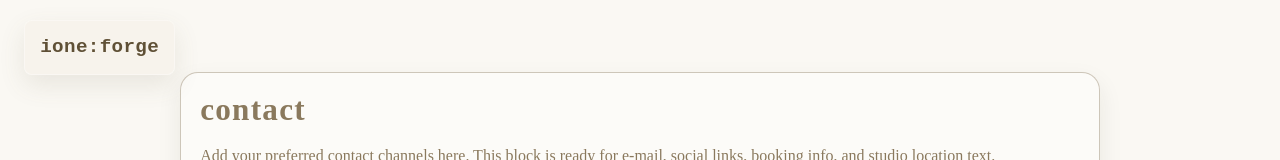
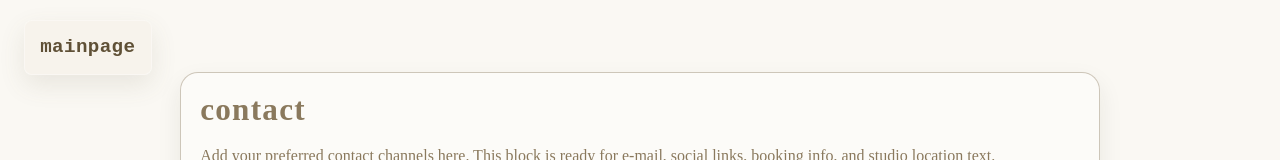
Before and after one commit to etsjawaka/my-website, a SvelteKit app: page /contact in a window 1280 px wide. Shown: the top 160 px of the page. Built offline with nearby package versions, Linux system fonts and the light colour scheme.

Commit message:
Change home panel label to mainpage

```diff
--- a/src/routes/+layout.svelte
+++ b/src/routes/+layout.svelte
@@ -14,7 +14,7 @@
 
 {#if $page.url.pathname !== '/'}
 	<a class="home-panel" href="/">
-		<span class="home-term-line">ione:forge</span>
+		<span class="home-term-line">mainpage</span>
 	</a>
 {/if}
 
```
